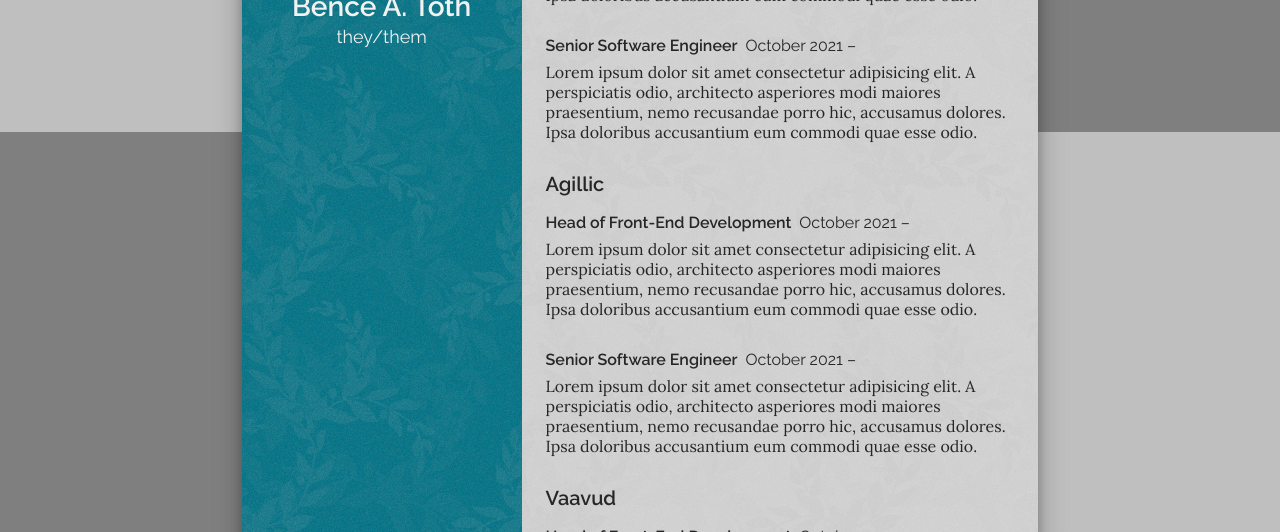
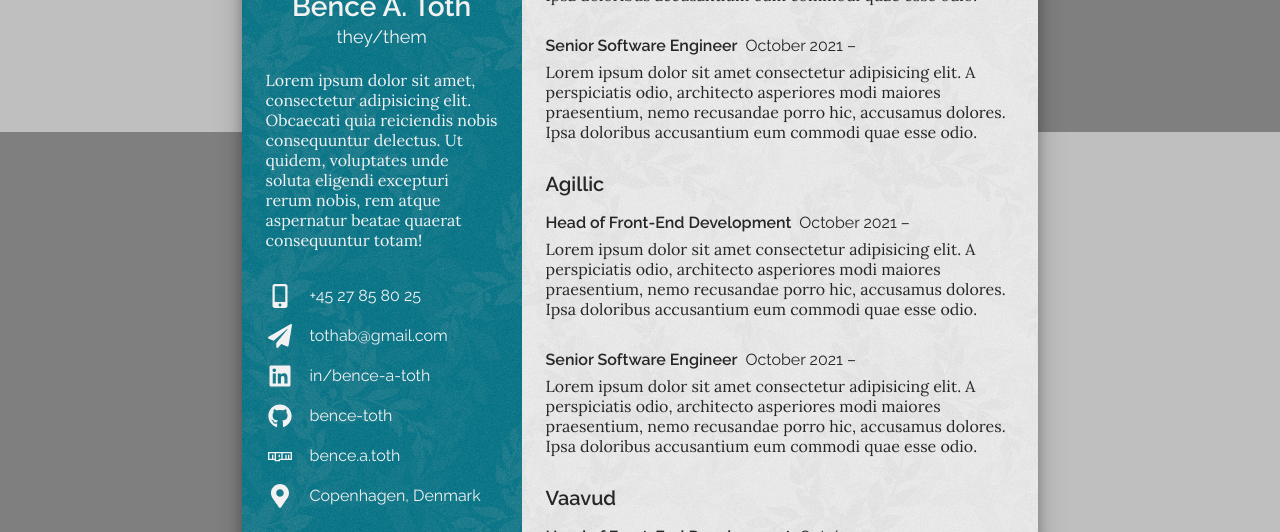
Before and after one commit to bence-toth/cv-and-motivation-letter, a React (Create React App) app: page / in a window 1280 px wide. Shown: the part 268-800 px from the top of the page. Built offline with nearby package versions, Linux system fonts and the light colour scheme.

Commit message:
Added contact info

```diff
--- a/package.json
+++ b/package.json
@@ -6,6 +6,7 @@
     "classnames": "^2.3.2",
     "react": "^18.2.0",
     "react-dom": "^18.2.0",
+    "react-icons": "^4.7.1",
     "react-router-dom": "^6.6.1",
     "react-scripts": "5.0.1",
     "web-vitals": "^2.1.4"
--- a/src/Page1.css
+++ b/src/Page1.css
@@ -51,3 +51,31 @@
 .page1 .avatar .pronouns {
   font-size: 18px;
 }
+
+.contact ul {
+  list-style-type: none;
+  display: flex;
+  flex-direction: column;
+  gap: 0.75em;
+}
+
+.contact li {
+  display: flex;
+  align-items: center;
+  gap: 1em;
+  font-family: Raleway, sans-serif;
+}
+
+.contact .icon {
+  font-size: 24px;
+  width: 28px;
+  height: 28px;
+  display: flex;
+  align-items: center;
+  justify-content: center;
+}
+
+.contact a {
+  text-decoration: none;
+  color: inherit;
+}
--- a/src/Page1.tsx
+++ b/src/Page1.tsx
@@ -1,4 +1,13 @@
 import Stripes from "./Stripes";
+
+import {
+  FaNpm,
+  FaGithub,
+  FaPaperPlane,
+  FaMobileAlt,
+  FaLinkedin,
+  FaMapMarkerAlt,
+} from "react-icons/fa";
 
 import "./Page1.css";
 
@@ -14,6 +23,80 @@ const Page1 = () => (
         />
         <div className="name">Bence A. Tóth</div>
         <div className="pronouns">they/them</div>
+      </section>
+      <section className="profile">
+        <p>
+          Lorem ipsum dolor sit amet, consectetur adipisicing elit. Obcaecati
+          quia reiciendis nobis consequuntur delectus. Ut quidem, voluptates
+          unde soluta eligendi excepturi rerum nobis, rem atque aspernatur
+          beatae quaerat consequuntur totam!
+        </p>
+      </section>
+      <section className="contact">
+        <ul>
+          <li>
+            <span className="icon">
+              <FaMobileAlt />
+            </span>
+            <a href="tel:+4527858025" target="_blank" rel="noopener noreferrer">
+              +45 27 85 80 25
+            </a>
+          </li>
+          <li>
+            <span className="icon">
+              <FaPaperPlane />
+            </span>
+            <a
+              href="mailto:tothab@gmail.com"
+              target="_blank"
+              rel="noopener noreferrer"
+            >
+              tothab@gmail.com
+            </a>
+          </li>
+          <li>
+            <span className="icon">
+              <FaLinkedin />
+            </span>
+            <a
+              href="https://www.linkedin.com/in/bence-a-toth/"
+              target="_blank"
+              rel="noopener noreferrer"
+            >
+              in/bence-a-toth
+            </a>
+          </li>
+          <li>
+            <span className="icon">
+              <FaGithub />
+            </span>
+            <a
+              href="https://github.com/bence-toth"
+              target="_blank"
+              rel="noopener noreferrer"
+            >
+              bence-toth
+            </a>
+          </li>
+          <li>
+            <span className="icon">
+              <FaNpm />
+            </span>
+            <a
+              href="https://www.npmjs.com/~bence.a.toth"
+              target="_blank"
+              rel="noopener noreferrer"
+            >
+              bence.a.toth
+            </a>
+          </li>
+          <li>
+            <span className="icon">
+              <FaMapMarkerAlt />
+            </span>
+            Copenhagen, Denmark
+          </li>
+        </ul>
       </section>
     </div>
     <div>
--- a/src/Page2.tsx
+++ b/src/Page2.tsx
@@ -7,16 +7,6 @@ const Page2 = () => (
     <Stripes />
     <div>
       <div>
-        <section>
-          <h2>Profile</h2>
-          <p>
-            Lorem ipsum dolor sit amet consectetur adipisicing elit. A
-            perspiciatis odio, architecto asperiores modi maiores praesentium,
-            nemo recusandae porro hic, accusamus dolores. Ipsa doloribus
-            accusantium eum commodi quae esse odio.
-          </p>
-        </section>
-
         <section>
           <h2>Education</h2>
           <section>
--- a/src/index.css
+++ b/src/index.css
@@ -25,7 +25,7 @@ body {
 
   --color-text-dark: hsl(0deg 0% 15%);
   --color-text-light: hsl(0deg 0% 95%);
-  --color-background: hsl(0deg 0% 85%);
+  --color-background: hsl(0deg 0% 95%);
   --color-primary: #007488;
   --color-secondary: #005766;
   --color-accent: #ff7300;
```
Also changed, not shown: 1 other file (tests, documents, lock files or other folders).
